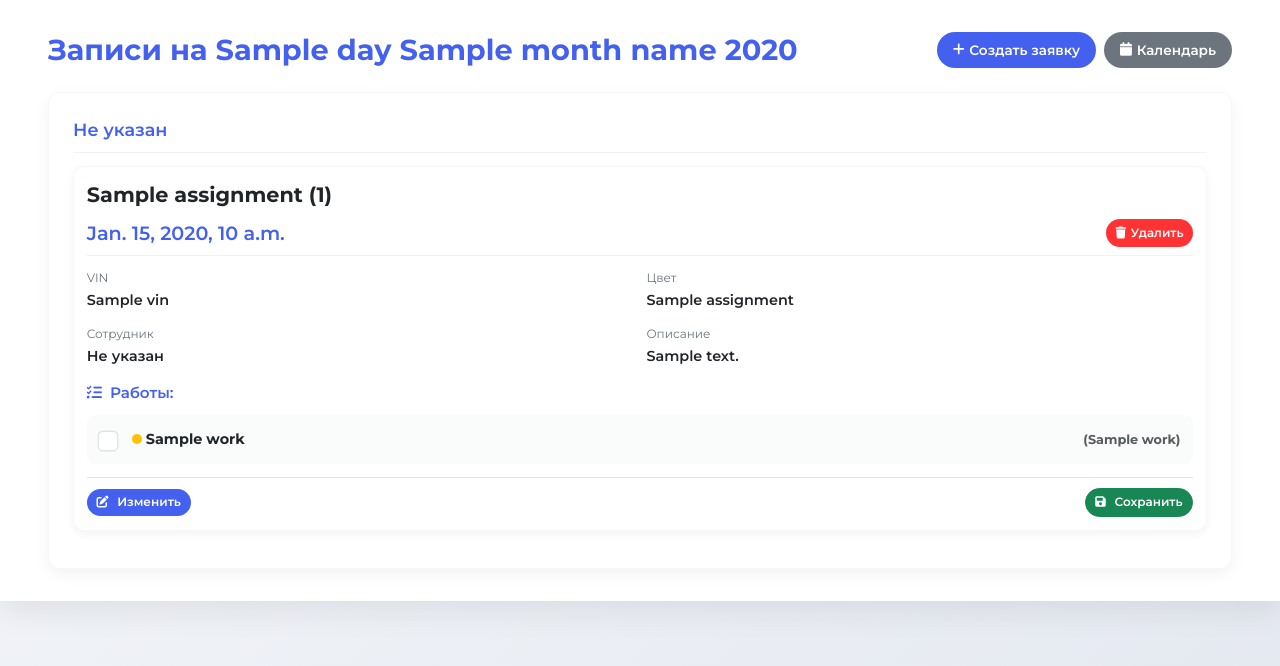
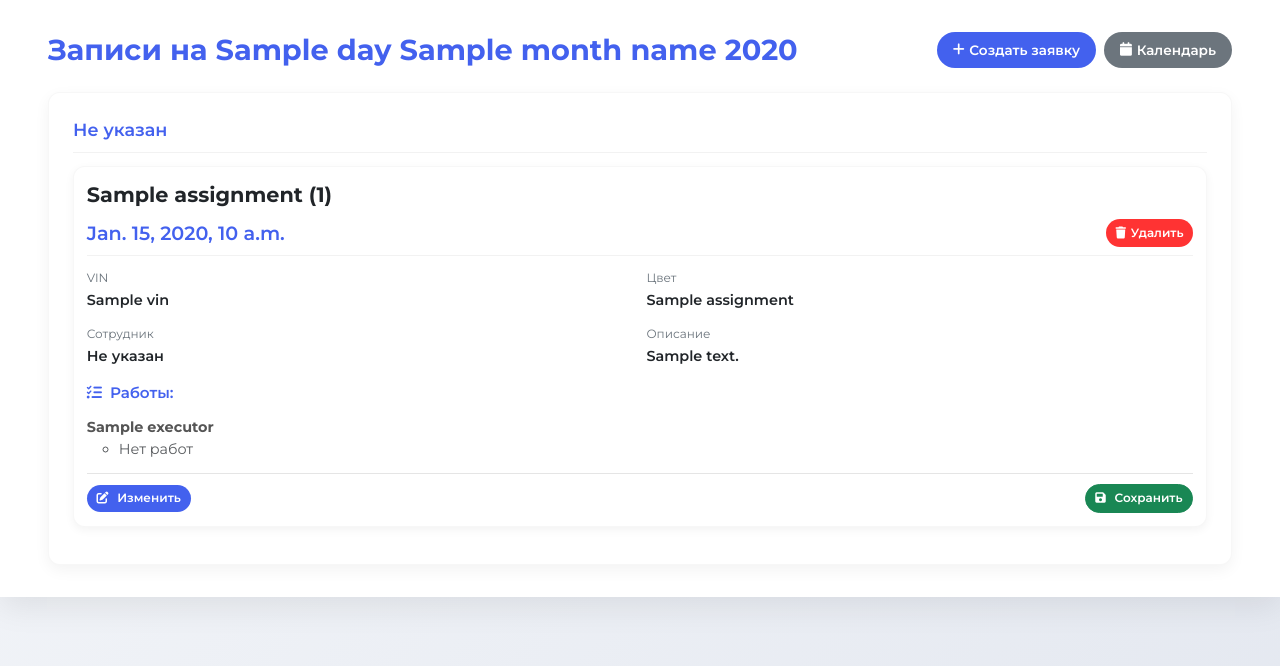
Before and after one commit to MaxMpt/SiteAutoDoc, a Django app: template calendar_app/AutoDoc/templates/AutoDoc/assignment_details.html in a window 1280 px wide. Shown: the part 17-683 px from the top of the page. Run offline with Django 5.2, Linux system fonts and the light colour scheme; the template is opened without the code that fills it: most values are stand-ins (such as "Sample title", 1, 10 or a date in 2020).

Commit message:
Update assignment_details.html

```diff
--- a/calendar_app/AutoDoc/templates/AutoDoc/assignment_details.html
+++ b/calendar_app/AutoDoc/templates/AutoDoc/assignment_details.html
@@ -565,7 +565,11 @@
 
                                    <form id="workStatusForm_{{ assignment.id }}" data-assignment-id="{{ assignment.id }}">
                                         <ul class="work-list">
-                                            {% for work in assignment.works %}
+                                            {% for executor in assignment.works %}
+                                                <li>
+                                                    <strong style="font-size: 0.9rem; color: #555;">{{ executor.employee_name }}</strong>
+                                                    <ul>
+                                                        {% for work in executor.works %}
                                                             <li class="work-item {% if work.status %}completed{% endif %}" data-work-id="{{ work.work_id }}">
                                                                 <div class="work-info">
                                                                     <input type="checkbox" class="form-check-input custom-checkbox me-2"
@@ -577,9 +581,11 @@
                                                                         <strong style="font-size: 0.9rem;">{{ work.work_name }}</strong>
                                                                     </label>
                                                                 </div>
-                                                    {% if work.employee_name %}
-                                                        <strong class="text-muted" style="font-size: 0.8rem;">({{ work.employee_name }})</strong>
-                                                    {% endif %}
+                                                            </li>
+                                                        {% empty %}
+                                                            <li class="text-muted" style="font-size: 0.9rem;">Нет работ</li>
+                                                        {% endfor %}
+                                                    </ul>
                                                 </li>
                                             {% empty %}
                                                 <li class="text-muted" style="font-size: 0.9rem;">Нет работ</li>
```
Lines whose indentation alone changed are shown as unchanged.
